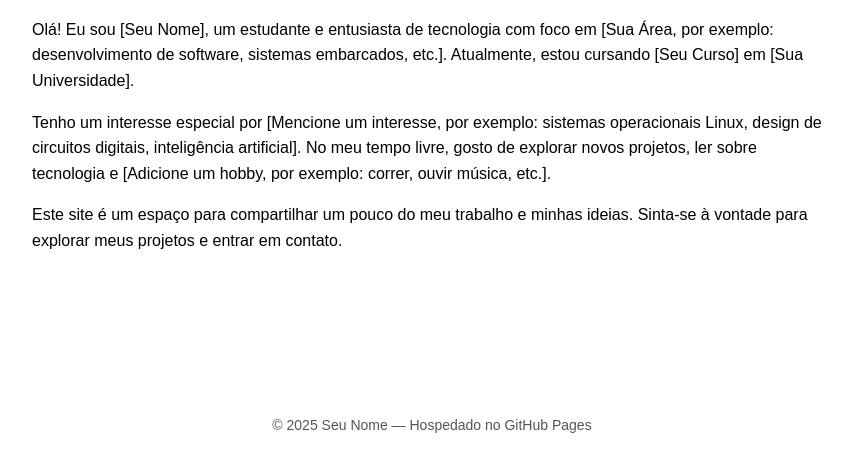
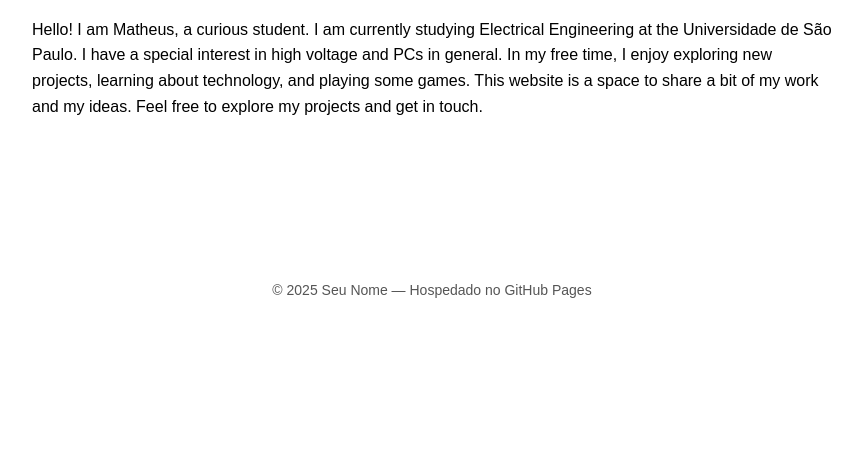
Before and after one commit to Herbertsmatheus05/Personal_Website, a plain HTML site: page sobre.html in a window 1280 px wide. Shown: the part 159-630 px from the top of the page, without its empty margins (208-1070 px from the left). Drawn offline with Linux system fonts and the light colour scheme.

Commit message:
Update sobre.html

```diff
--- a/sobre.html
+++ b/sobre.html
@@ -68,14 +68,11 @@
   <section>
     <h1>Sobre Mim</h1>
     <p>
-      Olá! Eu sou [Seu Nome], um estudante e entusiasta de tecnologia com foco em [Sua Área, por exemplo: desenvolvimento de software, sistemas embarcados, etc.]. Atualmente, estou cursando [Seu Curso] em [Sua Universidade].
-    </p>
-    <p>
-      Tenho um interesse especial por [Mencione um interesse, por exemplo: sistemas operacionais Linux, design de circuitos digitais, inteligência artificial]. No meu tempo livre, gosto de explorar novos projetos, ler sobre tecnologia e [Adicione um hobby, por exemplo: correr, ouvir música, etc.].
-    </p>
-    <p>
-      Este site é um espaço para compartilhar um pouco do meu trabalho e minhas ideias. Sinta-se à vontade para explorar meus projetos e entrar em contato.
-    </p>
+Hello! I am Matheus, a curious student. I am currently studying Electrical Engineering at the Universidade de São Paulo.
+
+I have a special interest in high voltage and PCs in general. In my free time, I enjoy exploring new projects, learning about technology, and playing some games.
+
+This website is a space to share a bit of my work and my ideas. Feel free to explore my projects and get in touch.
   </section>
 
   <footer>
```
